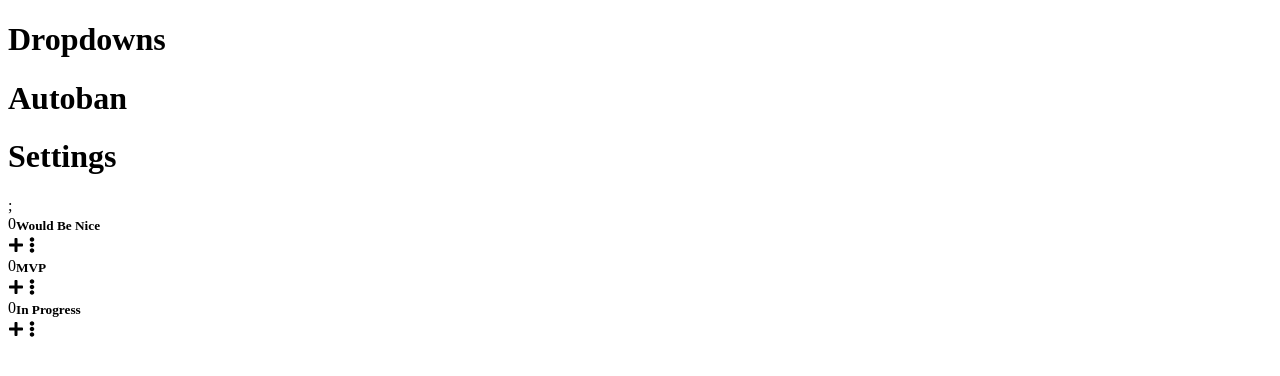
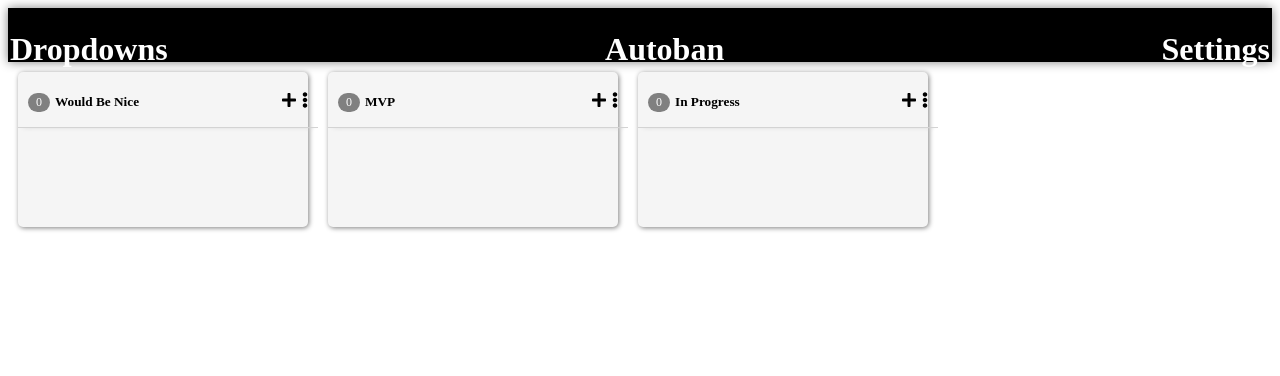
Before and after one commit to TheAutobanApp/Autoban, a React (Create React App) app in the folder client/: page / in a window 1280 px wide. Shown: the top 376 px of the page. Built offline with nearby package versions, Linux system fonts and the light colour scheme; the HTML template or start-up script is replaced by a standard one.

Commit message:
Added global stylesheet to App

```diff
--- a/client/src/App.js
+++ b/client/src/App.js
@@ -3,6 +3,7 @@ import Navbar from './components/Navbar';
 import OptionsDrawer from './components/OptionsDrawer';
 import ProjectView from './components/ProjectView';
 import Column from './components/Column';
+import './styles/style.css'
 
 function App() {
   const [drawer, setDrawer] = useState({
@@ -11,7 +12,7 @@ function App() {
 
   return (
     <div>
-      <Navbar drawer={drawer} setdrawer={setDrawer} />;
+      <Navbar drawer={drawer} setdrawer={setDrawer} />
       <OptionsDrawer drawer={drawer} />
       <ProjectView>
         <Column title="Would Be Nice">
--- a/client/src/styles/style.css
+++ b/client/src/styles/style.css
@@ -2,7 +2,7 @@
 .navbar {
     display: flex;
     justify-content: space-between;
-    height: 55px;
+    height: 50px;
     background-color: black;
     box-shadow: 0 0 10px gray;
     padding: 2px;
@@ -14,6 +14,7 @@
     height: 100%;
     width: 100%;
     display: flex;
+    position: relative;
 }
 
 /* column */
```
